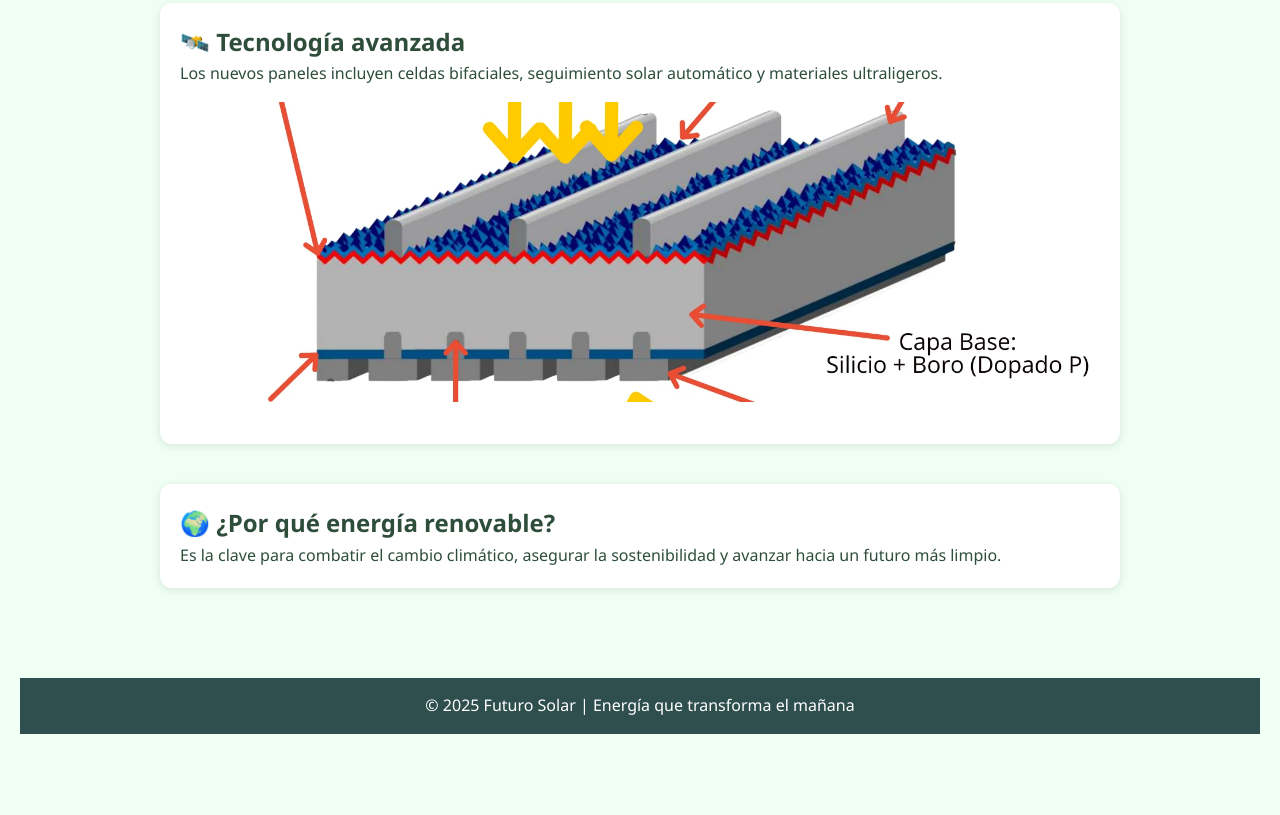
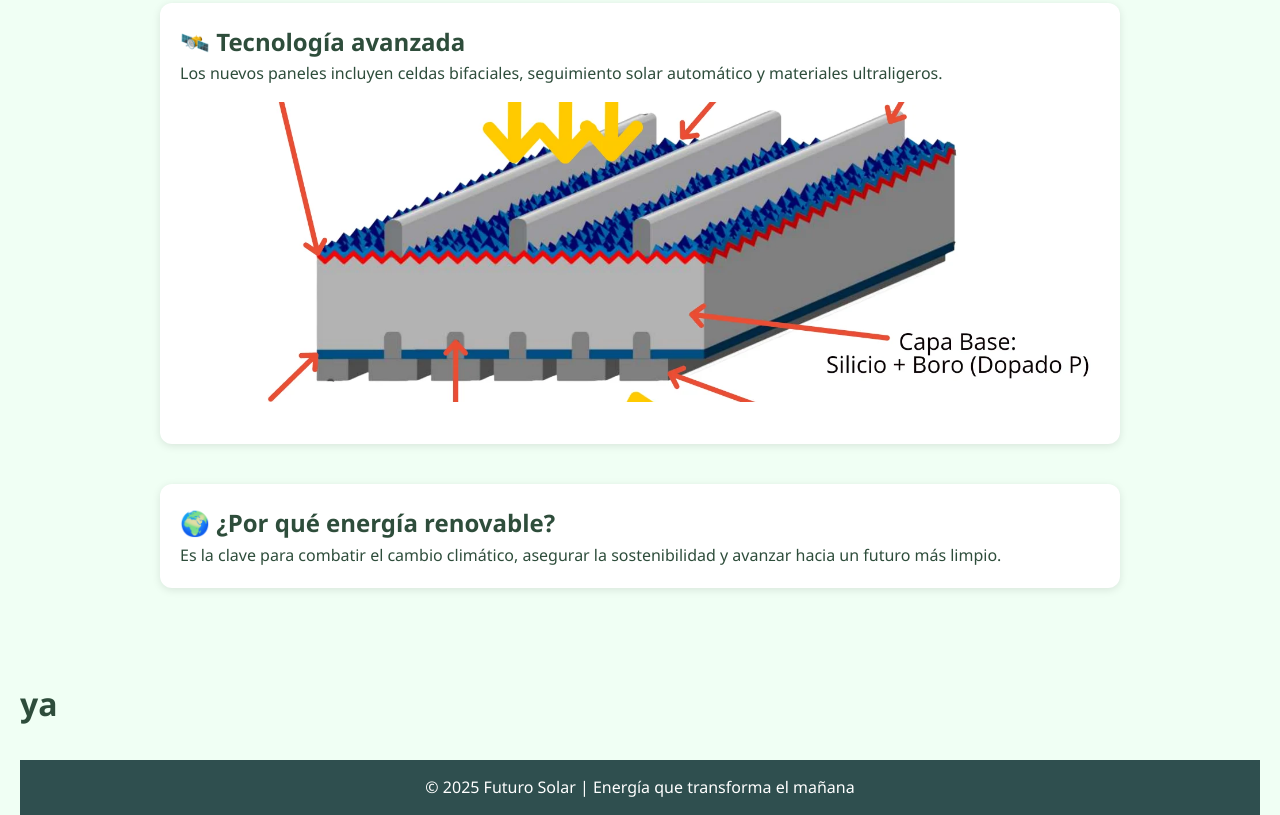
Before and after one commit to luisalexandermm/ecopacific, a plain HTML site: page index.html in a window 1280 px wide. Shown: the part 853-1668 px from the top of the page. Before the commit the page ends 1587 px from the top, so only its background shows below. Drawn offline with Linux system fonts and the light colour scheme.

Commit message:
Mensaje del cambio

```diff
--- a/index.html
+++ b/index.html
@@ -41,7 +41,7 @@
       <p>Es la clave para combatir el cambio climático, asegurar la sostenibilidad y avanzar hacia un futuro más limpio.</p>
     </section>
   </main>
-
+<h1> ya</h1>
   <footer>
     <p>&copy; 2025 Futuro Solar | Energía que transforma el mañana</p>
   </footer>
```
